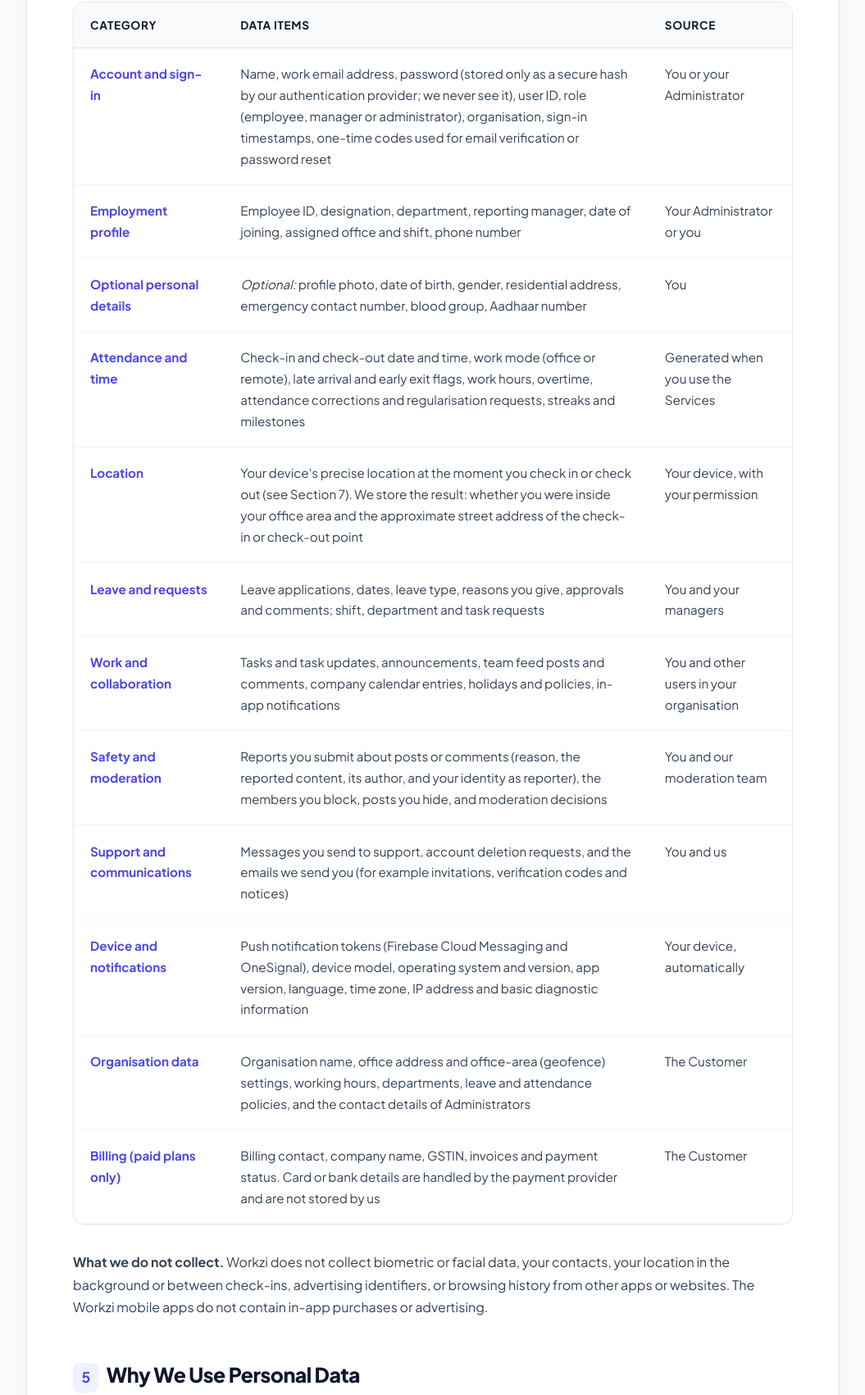
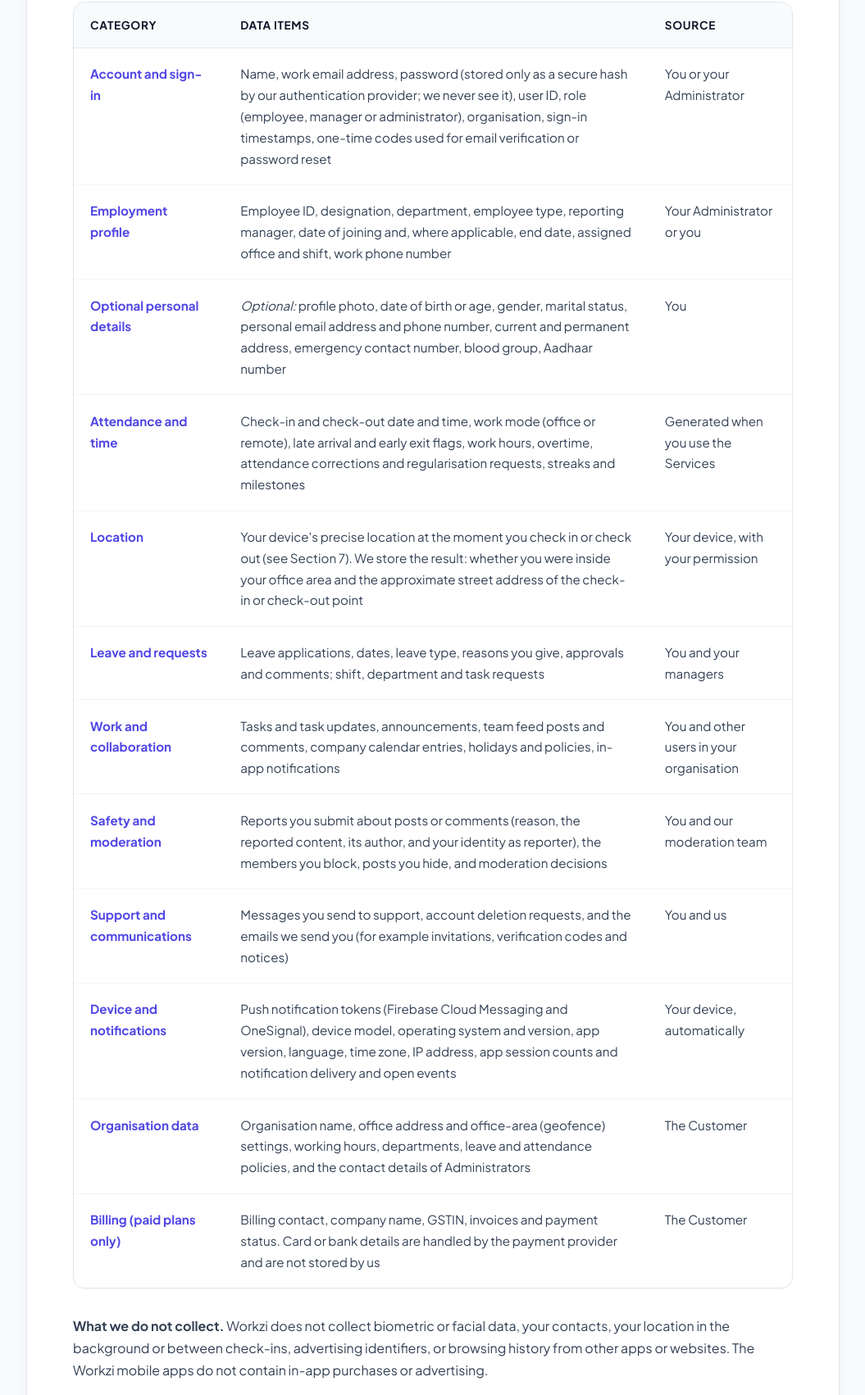
Before and after one commit to apps-zuntra/workyZ_privacy, a plain HTML site: page index.html in a window 1280 px wide. Shown: the part 2935-4637 px from the top of the page at 82% size, without its empty margins (112-1167 px from the left). Drawn offline with Linux system fonts and the light colour scheme.

Commit message:
Privacy Policy: list all profile fields and OneSignal session/notification events
Co-Authored-By: Claude Opus 5.5 <noreply@anthropic.com>
Claude-Session: https://claude.ai/code/session_01U3hLL77sggdVnGbom4SGJ4

```diff
--- a/index.html
+++ b/index.html
@@ -120,12 +120,12 @@
               </tr>
               <tr>
                 <td class="td-highlight">Employment profile</td>
-                <td>Employee ID, designation, department, reporting manager, date of joining, assigned office and shift, phone number</td>
+                <td>Employee ID, designation, department, employee type, reporting manager, date of joining and, where applicable, end date, assigned office and shift, work phone number</td>
                 <td>Your Administrator or you</td>
               </tr>
               <tr>
                 <td class="td-highlight">Optional personal details</td>
-                <td><em>Optional:</em> profile photo, date of birth, gender, residential address, emergency contact number, blood group, Aadhaar number</td>
+                <td><em>Optional:</em> profile photo, date of birth or age, gender, marital status, personal email address and phone number, current and permanent address, emergency contact number, blood group, Aadhaar number</td>
                 <td>You</td>
               </tr>
               <tr>
@@ -160,7 +160,7 @@
               </tr>
               <tr>
                 <td class="td-highlight">Device and notifications</td>
-                <td>Push notification tokens (Firebase Cloud Messaging and OneSignal), device model, operating system and version, app version, language, time zone, IP address and basic diagnostic information</td>
+                <td>Push notification tokens (Firebase Cloud Messaging and OneSignal), device model, operating system and version, app version, language, time zone, IP address, app session counts and notification delivery and open events</td>
                 <td>Your device, automatically</td>
               </tr>
               <tr>
@@ -193,6 +193,7 @@
               <tr><td class="td-highlight">Run tasks, announcements, the team feed and the company calendar</td><td>Work and collaboration, employment profile</td></tr>
               <tr><td class="td-highlight">Show reports and analytics to you and your authorised managers, and let Administrators export records</td><td>Attendance, leave, employment profile</td></tr>
               <tr><td class="td-highlight">Send reminders, approvals and announcements as push notifications and emails</td><td>Device and notifications, account, work data</td></tr>
+              <tr><td class="td-highlight">Measure whether notifications are delivered and opened, in aggregate, so we can make them more useful</td><td>Device and notifications (session and notification events)</td></tr>
               <tr><td class="td-highlight">Keep the community safe: filter objectionable words, handle reports, block users, enforce our Terms</td><td>User Content, safety and moderation</td></tr>
               <tr><td class="td-highlight">Provide customer support and respond to requests and grievances</td><td>Support and communications, account</td></tr>
               <tr><td class="td-highlight">Maintain, secure and fix the Services; prevent fraud and misuse</td><td>Device data, logs, account</td></tr>
@@ -269,7 +270,7 @@
               <tr><td class="td-highlight">Google LLC – Firebase and Google Cloud (Authentication, Cloud Firestore, Cloud Storage, Cloud Messaging)</td><td>Sign-in, database hosting, file storage (profile photos), push notifications</td><td>All categories in Section 4 stored in the Services</td></tr>
               <tr><td class="td-highlight">Google LLC – Google Maps Platform</td><td>Map display and address lookup on Android</td><td>Location at check-in or check-out, device data</td></tr>
               <tr><td class="td-highlight">Apple Inc. – Apple Push Notification service and Apple location services</td><td>Delivering notifications and address lookup on iPhone</td><td>Push token, location at check-in or check-out</td></tr>
-              <tr><td class="td-highlight">OneSignal, Inc.</td><td>Sending push notifications</td><td>Push token, user ID, device and app data, notification content</td></tr>
+              <tr><td class="td-highlight">OneSignal, Inc.</td><td>Sending push notifications and measuring their delivery</td><td>Push token, user ID, device and app data, session and notification events, notification content</td></tr>
               <tr><td class="td-highlight">EmailJS</td><td>Sending transactional emails (invitations, verification codes, support and content reports)</td><td>Name, email address, message content</td></tr>
               <tr><td class="td-highlight">Payment provider (paid plans only)</td><td>Collecting subscription payments</td><td>Billing contact and payment details</td></tr>
             </tbody>
```
